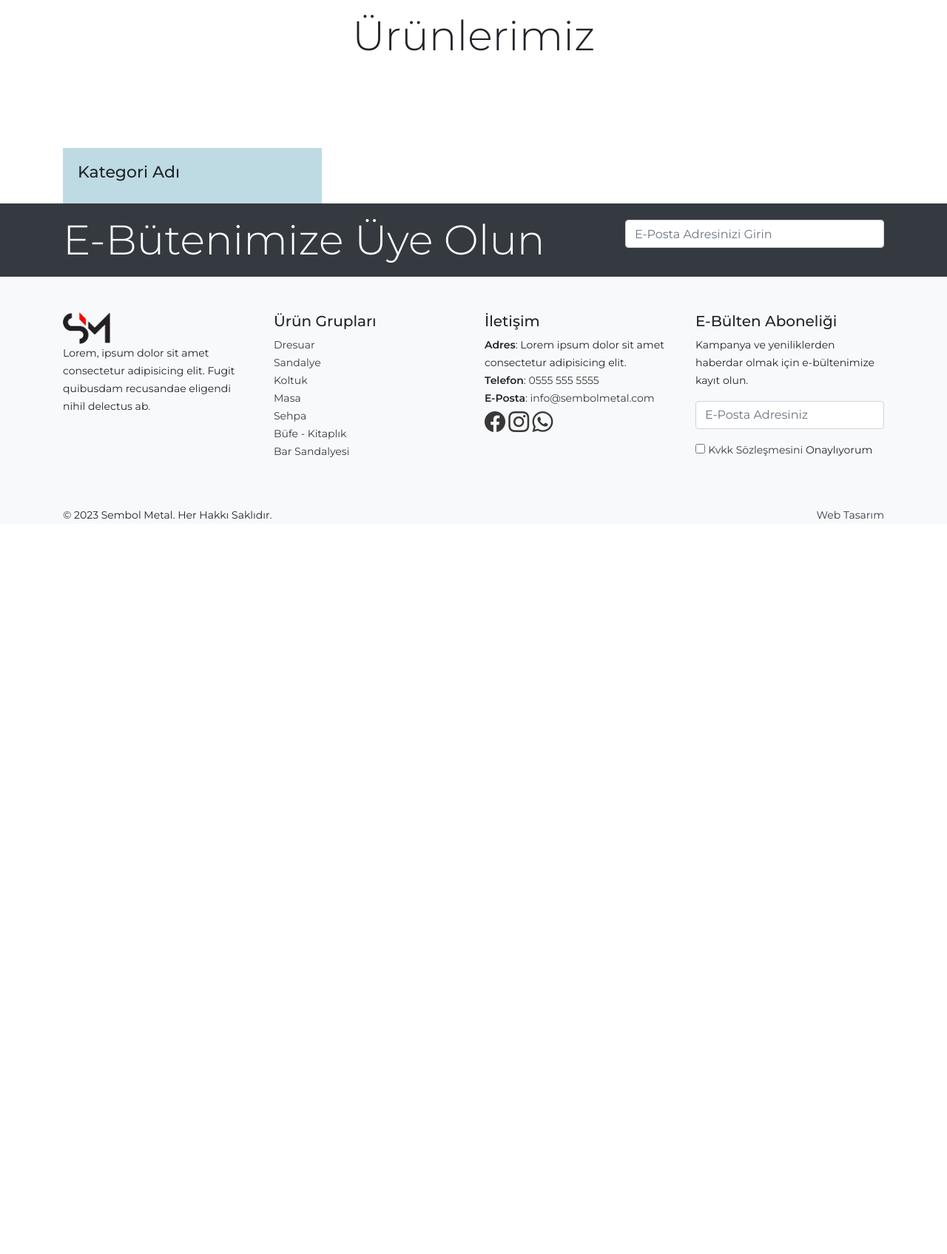
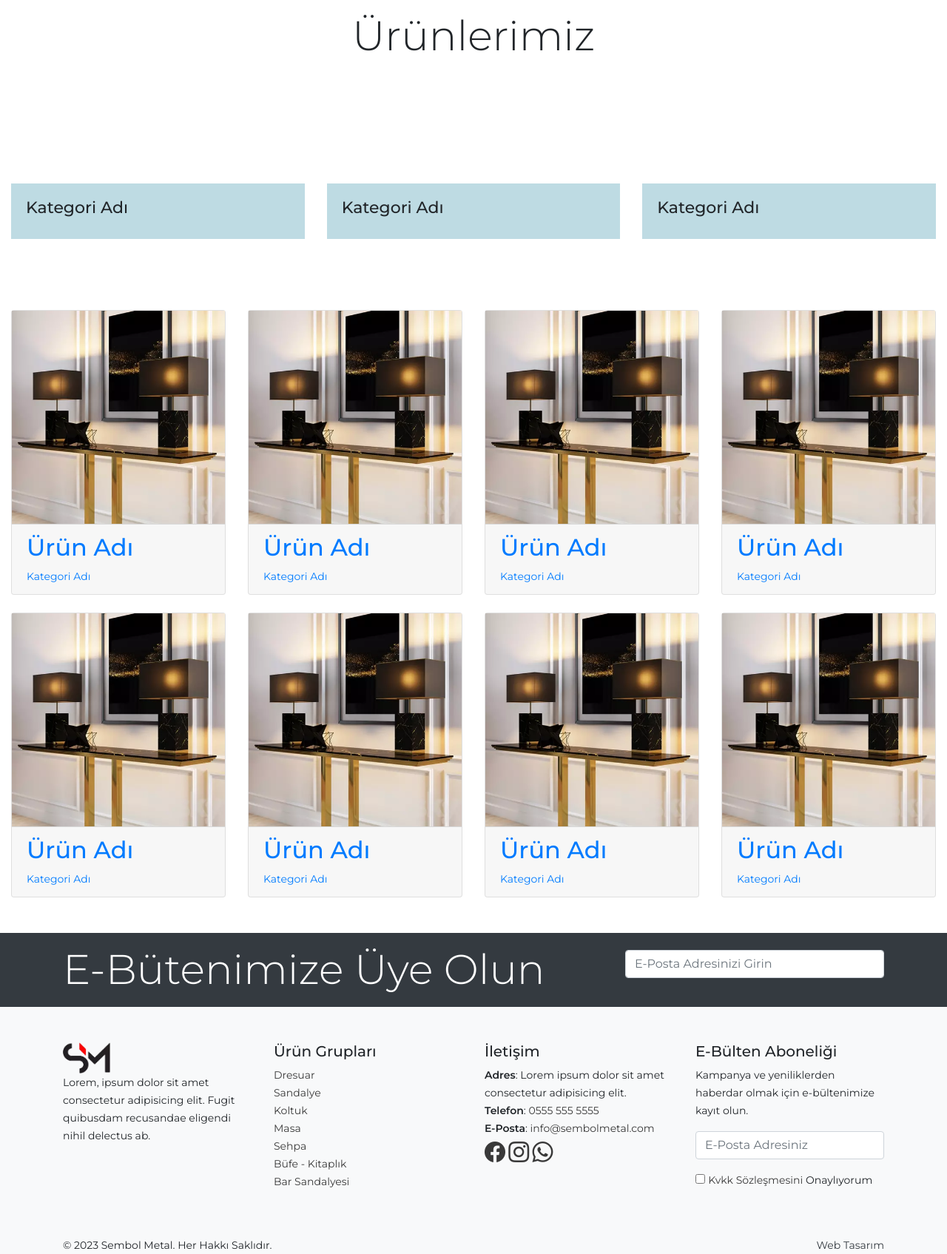
Before and after one commit to kpamukcu/sembolmetal, a PHP site: page /urunler.php in a window 1280 px wide. Shown: the part 151-1846 px from the top of the page at 74% size. Before the commit the page ends 853 px from the top, so only its background shows below. Run offline with PHP 8.4, Linux system fonts and the light colour scheme.

Commit message:
Ürün Sayfasına Ekleme Yapıldı

```diff
--- a/urunler.php
+++ b/urunler.php
@@ -13,8 +13,8 @@
 <!-- Banner Section End -->
 
 <!-- Categories Section Start -->
-<section id="categories">
-    <div class="container">
+<section id="categories" class="py-5">
+    <div class="container-fluid">
         <div class="row">
             <div class="col-md-4">
                 <div class="card">
@@ -28,11 +28,116 @@
                     </div>
                 </div>
             </div>
-            <div class="col-md-4"></div>
-            <div class="col-md-4"></div>
+            <div class="col-md-4">
+                <div class="card">
+                    <div class="card-body">
+                        <div class="row">
+                            <div class="col-7">
+                                <h3>Kategori Adı</h3>
+                            </div>
+                            <div class="col-5"></div>
+                        </div>
+                    </div>
+                </div>
+            </div>
+            <div class="col-md-4">
+                <div class="card">
+                    <div class="card-body">
+                        <div class="row">
+                            <div class="col-7">
+                                <h3>Kategori Adı</h3>
+                            </div>
+                            <div class="col-5"></div>
+                        </div>
+                    </div>
+                </div>
+            </div>
         </div>
     </div>
 </section>
 <!-- Categories Section End -->
 
+<!-- Products Section Start -->
+<section id="products" class="py-5">
+    <div class="container-fluid">
+        <div class="row mb-4">
+            <div class="col-md-3">
+                <div class="card">
+                    <a href=""><img src="img/demo1.webp" alt="" class="img-fluid"></a>
+                    <div class="card-footer">
+                        <h2><a href="">Ürün Adı</a></h2>
+                        <small><a href="">Kategori Adı</a></small>
+                    </div>
+                </div>
+            </div>
+            <div class="col-md-3">
+            <div class="card">
+                    <a href=""><img src="img/demo1.webp" alt="" class="img-fluid"></a>
+                    <div class="card-footer">
+                        <h2><a href="">Ürün Adı</a></h2>
+                        <small><a href="">Kategori Adı</a></small>
+                    </div>
+                </div>
+            </div>
+            <div class="col-md-3">
+            <div class="card">
+                    <a href=""><img src="img/demo1.webp" alt="" class="img-fluid"></a>
+                    <div class="card-footer">
+                        <h2><a href="">Ürün Adı</a></h2>
+                        <small><a href="">Kategori Adı</a></small>
+                    </div>
+                </div>
+            </div>
+            <div class="col-md-3">
+            <div class="card">
+                    <a href=""><img src="img/demo1.webp" alt="" class="img-fluid"></a>
+                    <div class="card-footer">
+                        <h2><a href="">Ürün Adı</a></h2>
+                        <small><a href="">Kategori Adı</a></small>
+                    </div>
+                </div>
+            </div>
+        </div>
+        <div class="row">
+            <div class="col-md-3">
+                <div class="card">
+                    <a href=""><img src="img/demo1.webp" alt="" class="img-fluid"></a>
+                    <div class="card-footer">
+                        <h2><a href="">Ürün Adı</a></h2>
+                        <small><a href="">Kategori Adı</a></small>
+                    </div>
+                </div>
+            </div>
+            <div class="col-md-3">
+            <div class="card">
+                    <a href=""><img src="img/demo1.webp" alt="" class="img-fluid"></a>
+                    <div class="card-footer">
+                        <h2><a href="">Ürün Adı</a></h2>
+                        <small><a href="">Kategori Adı</a></small>
+                    </div>
+                </div>
+            </div>
+            <div class="col-md-3">
+            <div class="card">
+                    <a href=""><img src="img/demo1.webp" alt="" class="img-fluid"></a>
+                    <div class="card-footer">
+                        <h2><a href="">Ürün Adı</a></h2>
+                        <small><a href="">Kategori Adı</a></small>
+                    </div>
+                </div>
+            </div>
+            <div class="col-md-3">
+            <div class="card">
+                    <a href=""><img src="img/demo1.webp" alt="" class="img-fluid"></a>
+                    <div class="card-footer">
+                        <h2><a href="">Ürün Adı</a></h2>
+                        <small><a href="">Kategori Adı</a></small>
+                    </div>
+                </div>
+            </div>
+        </div>
+    </div>
+</section>
+<!-- Products Section End -->
+
 <?php require_once('footer.php') ?>
```
Also changed, not shown: img/demo1.webp (added).
